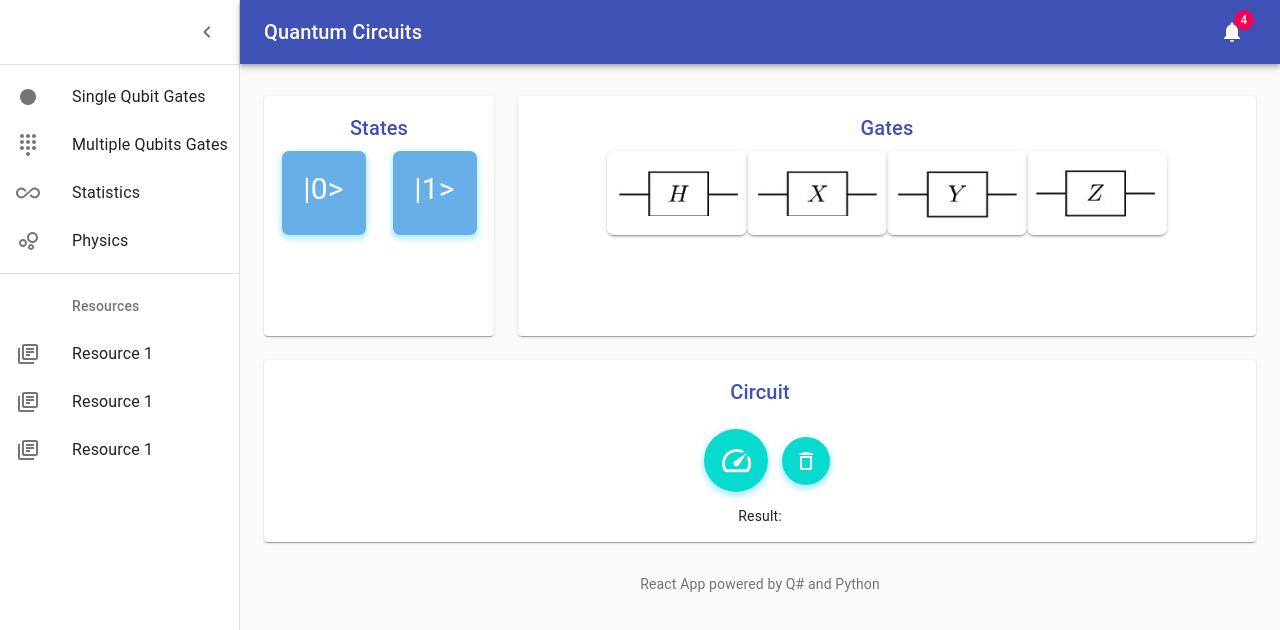
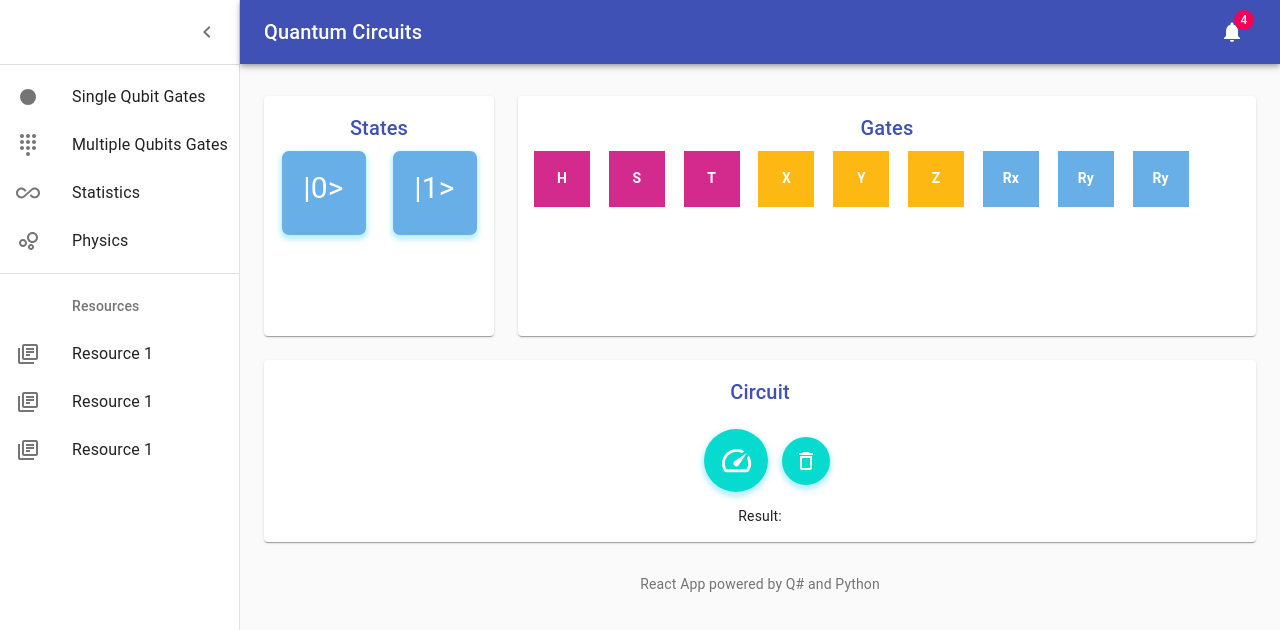
Before and after one commit to JohnYacoub/quantum-circuit-simulator, a React (Create React App) app: page / in a window 1280 px wide. Shown: the top 630 px of the page. Built offline with nearby package versions, Linux system fonts and the light colour scheme.

Commit message:
Changed style and added more gates.

```diff
--- a/src/App.css
+++ b/src/App.css
@@ -1,15 +1,12 @@
 .App {
-
   background-color: #11329e;
   min-height: 100vh;
   display: flex;
   padding: 1em;
   flex-direction: column;
-
   font-size: calc(10px + 2vmin);
   color: white;
 }
-
 
 div.not-selected-state {
   display: inline-block;
@@ -20,12 +17,10 @@ div.not-selected-state {
   color: white;
   border-radius: 0.5em;
   box-shadow: 0 3px 5px 2px rgba(33, 203, 243, 0.3);
-  transition: all 0.3s ease 0s;
 }
 
 .not-selected-state:hover {
   box-shadow: 0px 0px 5px #00ffff;
-  transform: translateY(-7px);
 }
 .selected-state {
   display: inline-block;
@@ -56,7 +51,7 @@ button.button-measure:hover {
 }
 
 button.bin {
-  background-color:  #07dacf;
+  background-color: #07dacf;
   position: "absolute";
   transition: all 0.3s ease 0s;
   box-shadow: 0 3px 5px 2px rgba(33, 203, 243, 0.3);
@@ -67,20 +62,50 @@ button.bin:hover {
   background-color: transparent;
   box-shadow: 0 3px 5px 2px rgba(33, 203, 243, 0.3);
 }
-
-button.gate{
-  background-color: transparent;
-  border-radius: 0.5em;
-  width: 10em;
-  height: 6em;
+div.gate-wrapper {
+  margin-right: 1em;
+  text-align: -webkit-center;
 }
 
-button.gate:hover {
-  background: #009faf;
+div.gate {
+  width: 4em;
+  height: 4em;
+}
+
+div.gate-text {
+  padding-top: 30%;
+  font-weight: bold;
+  color: white;
+}
+
+div.gate:hover {
+  background: #3f51b5;
   box-shadow: 0 3px 5px 2px rgba(33, 203, 243, 0.3);
 }
 
-button.gate img{
-  top:50%;
+button.gate img {
+  top: 50%;
   left: 50%;
 }
+
+button.MuiButton-root {
+  text-transform: none;
+}
+
+.H,
+.S,
+.T {
+  background-color: rgb(211, 42, 141);
+}
+
+.X,
+.Y,
+.Z {
+  background-color: rgb(253, 184, 19);
+}
+
+.Rx,
+.Ry,
+.Rz {
+  background-color: rgb(104, 174, 231);
+}
--- a/src/App.js
+++ b/src/App.js
@@ -24,10 +24,6 @@ import GateCard from "./GateCard";
 import Title from "./Title";
 import BinButton from "./BinButton";
 import "./App.css";
-import h from "./images/h.jpg";
-import x from "./images/x.jpg";
-import y from "./images/y.jpg";
-import z from "./images/z.jpg";
 
 function Footer() {
   return (
@@ -111,7 +107,7 @@ const useStyles = makeStyles(theme => ({
     padding: theme.spacing(2),
     //display: "flex",
     overflow: "auto",
-    flexDirection: "column",
+    //flexDirection: "column",
     textAlign: "center"
   },
   fixedHeight: {
@@ -119,7 +115,7 @@ const useStyles = makeStyles(theme => ({
   },
   qubitState: {
     fontSize: 30,
-    paddingTop: "20%"
+    verticalAlign: "middle"
   }
 }));
 
@@ -147,7 +143,7 @@ export default function Dashboard() {
       if (oneSelected) startState = 1;
       if (zeroSelected) startState = 0;
       let res = "";
-      fetch(`http://localhost:5000/result/${startState}/${gates}`, {
+      fetch(`http://localhost:5000/result/${startState}/${gates}/90`, {
         headers: {
           "Content-Type": "application/json",
           Accept: "application/json",
@@ -281,10 +277,18 @@ export default function Dashboard() {
             <Grid item xs={12} md={8} lg={9}>
               <Paper className={fixedHeightPaper}>
                 <Title>Gates</Title>
-                <GateCard src={h} onClick={() => selectGate("H")} />
-                <GateCard src={x} onClick={() => selectGate("X")} />
-                <GateCard src={y} onClick={() => selectGate("Y")} />
-                <GateCard src={z} onClick={() => selectGate("Z")} />
+                <Grid container spacing={3}>
+                  {["H", "S", "T", "X", "Y", "Z", "Rx", "Ry", "Ry"].map(g => (
+                    <Grid className="gate-wrapper" item xs={18} md={1} lg={1}>
+                      <div
+                        className={`${g} gate`}
+                        onClick={() => selectGate(g)}
+                      >
+                        <div className="gate-text">{g}</div>
+                      </div>
+                    </Grid>
+                  ))}
+                </Grid>
               </Paper>
             </Grid>
             {/* Circuit */}
@@ -293,7 +297,7 @@ export default function Dashboard() {
                 <Title>Circuit</Title>
                 <MeasureButton onClick={getResult} />
                 <BinButton onClick={resetAll} />
-                    <div>Result:  {result}</div>
+                <div>Result: {result}</div>
               </Paper>
             </Grid>
           </Grid>
--- a/src/GateCard.js
+++ b/src/GateCard.js
@@ -1,10 +1,12 @@
 import React from "react";
-import Button from "@material-ui/core/Button";
+import Grid from "@material-ui/core/Grid";
 function GateCard(props) {
   return (
-    <Button variant="contained" className="gate" onClick={props.onClick}>
-      <img alt="Gate" src={props.src} />
-    </Button>
+    <Grid className="gate-wrapper" item xs={18} md={2} lg={2}>
+      <div className={`${props.gateName} gate`} onClick={() => props.onClick}>
+        <div className="gate-text">{props.gateName}</div>
+      </div>
+    </Grid>
   );
 }
 export default GateCard;
```
